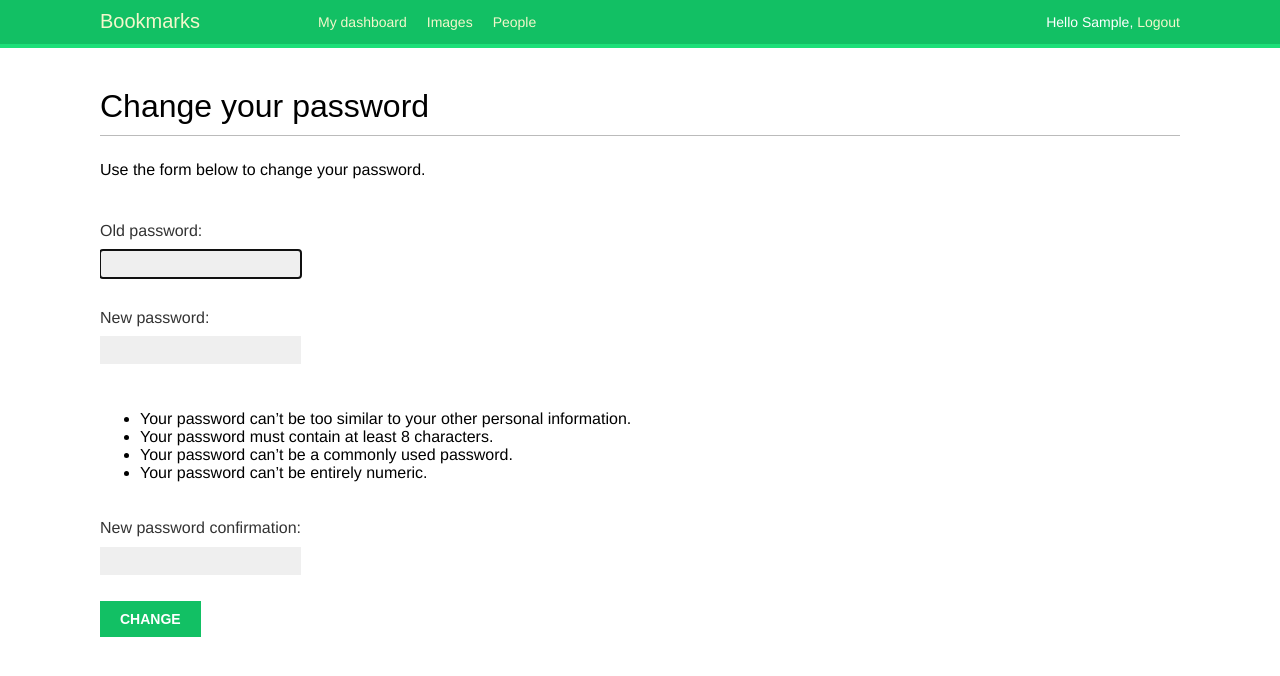
After one commit to mr-seifi/pdfbaz, a Django app: page /account/password_change/ in a window 1280 px wide. The commit adds this page. Shown: the top 676 px of the page. Run offline with Django 4.2, Linux system fonts and the light colour scheme; the visitor is signed in with stand-in values (Sample User, id 1); some web fonts are replaced.

Commit message:
feat(password-change): Create password change
Create password change, and changed done page views, templates - route it.

```diff
--- a/account/templates/base.html
+++ b/account/templates/base.html
@@ -8,6 +8,27 @@
 <body>
 <div id="header">
 <span class="logo">Bookmarks</span>
+{% if request.user.is_authenticated %}
+<ul class="menu">
+<li {% if section == "dashboard" %}class="selected"{% endif %}>
+<a href="{% url "account:dashboard" %}">My dashboard</a>
+</li>
+<li {% if section == "images" %}class="selected"{% endif %}>
+<a href="#">Images</a>
+</li>
+<li {% if section == "people" %}class="selected"{% endif %}>
+<a href="#">People</a>
+</li>
+</ul>
+{% endif %}
+<span class="user">
+{% if request.user.is_authenticated %}
+Hello {{ request.user.first_name }},
+<a href="{% url "account:logout" %}">Logout</a>
+{% else %}
+<a href="{% url "account:login" %}">Log-in</a>
+{% endif %}
+</span>
 </div>
 <div id="content">
 {% block content %}
--- /dev/null
+++ b/account/templates/registration/password_change_done.html
@@ -0,0 +1,6 @@
+{% extends "base.html" %}
+{% block title %}Password changed{% endblock %}
+{% block content %}
+<h1>Password changed</h1>
+<p>Your password has been successfully changed.</p>
+{% endblock %}
--- /dev/null
+++ b/account/templates/registration/password_change_form.html
@@ -0,0 +1,11 @@
+{% extends "base.html" %}
+{% block title %}Change your password{% endblock %}
+{% block content %}
+<h1>Change your password</h1>
+<p>Use the form below to change your password.</p>
+<form method="post">
+{{ form.as_p }}
+<p><input type="submit" value="Change"></p>
+{% csrf_token %}
+</form>
+{% endblock %}
--- a/account/urls.py
+++ b/account/urls.py
@@ -1,11 +1,23 @@
 from django.contrib.auth import views as auth_views
-from django.urls import path
+from django.urls import path, reverse_lazy
 
 from .views import Dashboard
 
 app_name = 'account'
 urlpatterns = [
-    path('login/', auth_views.LoginView.as_view(), name='login'),
-    path('logout/', auth_views.LogoutView.as_view(), name='logout'),
-    path('', Dashboard.as_view(), name='dashboard'),
+    path('',
+         Dashboard.as_view(),
+         name='dashboard'),
+    path('login/',
+         auth_views.LoginView.as_view(),
+         name='login'),
+    path('logout/',
+         auth_views.LogoutView.as_view(),
+         name='logout'),
+    path('password_change/',
+         auth_views.PasswordChangeView.as_view(success_url=reverse_lazy('account:password_change_done')),
+         name='password_change'),
+    path('password_change/done/',
+         auth_views.PasswordChangeDoneView.as_view(),
+         name='password_change_done')
 ]
```
